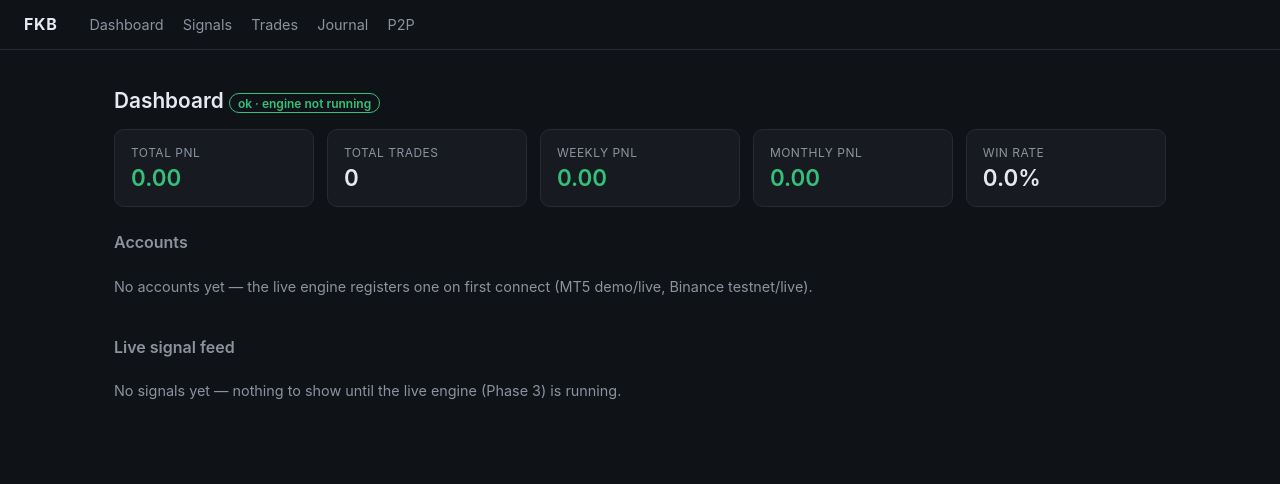
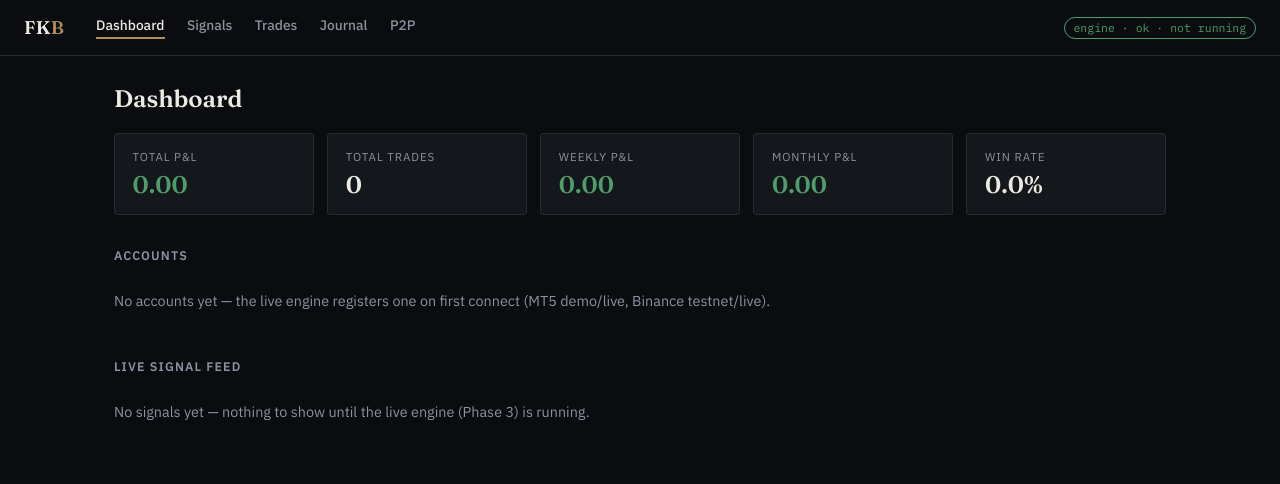
Before and after one commit to king-mwas/FKB, a FastAPI app: page / in a window 1280 px wide. Shown: the top 484 px of the page. Run offline with FastAPI, Linux system fonts and the light colour scheme; data that the repository does not hold is empty; some libraries are stand-ins or nearby versions.

Commit message:
Redesign webapp UI: Obsidian Ledger design system
Restyles every existing page (dashboard, signals, trades, journal, P2P)
with a chosen visual direction — graphite/brass palette, Fraunces for
numeric headlines, IBM Plex Sans/Mono for body and tabular data. Picked
from a 3-option preview (Obsidian Ledger / Private Bank Ivory / Emerald
Vault) built with the ui-ux-pro-max skill's design-system data.

- app.css: full token rewrite (--bg/--surface/--accent/--gain/--loss/
  --radius/--font-*), shared .pill (long/short) and .chip (status)
  components, tabular-nums on all numeric cells.
- base.html: Google Fonts, active-nav-link state via request.url.path,
  moved the engine health badge into the persistent topbar.
- dashboard.html: accounts table -> card grid.
- signals.html/trades.html/partials/recent_signals.html: direction and
  status now render as pills/chips via a shared _macros.html import
  instead of bare text, so long/short and pass/fail states read at a
  glance.
- No new backend functionality — the equity curve shown in the picked
  mockup uses the already-existing /api/equity endpoint but isn't wired
  into the dashboard here; happy to add it as a follow-up if wanted.

Verified by running the FastAPI app against a seeded demo DB and
screenshotting all five pages with headless Chromium.

```diff
--- a/webapp/frontend/static/css/app.css
+++ b/webapp/frontend/static/css/app.css
@@ -1,12 +1,21 @@
+/* Obsidian Ledger — graphite & brass. Chosen design direction, see design
+   preview shared with the owner (3 options: Obsidian Ledger / Private Bank
+   Ivory / Emerald Vault). Sharp edges, mono for data, serif for numeric
+   headlines. */
+
 :root {
-  --bg: #0f1216;
-  --panel: #171b21;
-  --border: #262b33;
-  --text: #e6e9ef;
-  --muted: #8b93a1;
-  --accent: #4f8cff;
-  --green: #35c07a;
-  --red: #e5534b;
+  --bg: #0A0C0F;
+  --surface: #14171C;
+  --border: #262B33;
+  --text: #EDEAE3;
+  --text-muted: #8B92A0;
+  --accent: #B08D57;
+  --gain: #4F9D69;
+  --loss: #C1543F;
+  --radius: 3px;
+  --font-display: 'Fraunces', Georgia, serif;
+  --font-body: 'IBM Plex Sans', -apple-system, "Segoe UI", Roboto, sans-serif;
+  --font-mono: 'IBM Plex Mono', "SF Mono", Consolas, monospace;
 }
 
 * { box-sizing: border-box; }
@@ -15,60 +24,159 @@ body {
   margin: 0;
   background: var(--bg);
   color: var(--text);
-  font-family: -apple-system, "Segoe UI", Roboto, sans-serif;
+  font-family: var(--font-body);
+  -webkit-font-smoothing: antialiased;
+}
+
+a { color: inherit; }
+a:focus-visible, button:focus-visible, [tabindex]:focus-visible {
+  outline: 2px solid var(--accent);
+  outline-offset: 2px;
 }
 
 .topbar {
   display: flex;
   align-items: center;
+  justify-content: space-between;
   gap: 2rem;
-  padding: 0.9rem 1.5rem;
+  padding: 1rem 1.5rem;
   border-bottom: 1px solid var(--border);
 }
 
-.brand { font-weight: 700; letter-spacing: 0.04em; }
+.topbar-left { display: flex; align-items: center; gap: 2rem; }
 
-.topbar nav { display: flex; gap: 1.2rem; }
-.topbar nav a { color: var(--muted); text-decoration: none; font-size: 0.9rem; }
+.brand {
+  font-family: var(--font-display);
+  font-size: 1.15rem;
+  font-weight: 600;
+  letter-spacing: 0.02em;
+  text-transform: uppercase;
+}
+.brand .accent { color: var(--accent); }
+
+.topbar nav { display: flex; gap: 1.4rem; }
+.topbar nav a {
+  color: var(--text-muted);
+  text-decoration: none;
+  font-size: 0.86rem;
+  font-weight: 500;
+  padding-bottom: 3px;
+  border-bottom: 2px solid transparent;
+}
 .topbar nav a:hover { color: var(--text); }
+.topbar nav a.active { color: var(--text); border-bottom-color: var(--accent); }
 
-.content { padding: 1.5rem; max-width: 1100px; margin: 0 auto; }
+.content { padding: 1.75rem 1.5rem 3rem; max-width: 1100px; margin: 0 auto; }
 
-h1, h2 { font-weight: 600; }
-h1 { font-size: 1.3rem; margin-bottom: 1rem; }
-h2 { font-size: 1rem; color: var(--muted); margin: 1.6rem 0 0.6rem; }
+h1, h2 { font-family: var(--font-display); font-weight: 600; }
+h1 {
+  font-size: 1.5rem;
+  margin: 0 0 1.25rem;
+  display: flex;
+  align-items: center;
+  gap: 0.75rem;
+}
+h2 {
+  font-size: 0.78rem;
+  text-transform: uppercase;
+  letter-spacing: 0.09em;
+  color: var(--text-muted);
+  font-family: var(--font-body);
+  font-weight: 600;
+  margin: 2rem 0 0.75rem;
+}
 
 .cards {
   display: grid;
   grid-template-columns: repeat(auto-fit, minmax(160px, 1fr));
-  gap: 0.8rem;
+  gap: 0.85rem;
   margin-bottom: 1rem;
 }
 
 .card {
-  background: var(--panel);
+  background: var(--surface);
   border: 1px solid var(--border);
-  border-radius: 10px;
-  padding: 0.9rem 1rem;
+  border-radius: var(--radius);
+  padding: 0.95rem 1.1rem;
 }
 
-.card .label { color: var(--muted); font-size: 0.75rem; text-transform: uppercase; letter-spacing: 0.04em; }
-.card .value { font-size: 1.4rem; font-weight: 600; margin-top: 0.3rem; }
-.value.pos { color: var(--green); }
-.value.neg { color: var(--red); }
+.card .label {
+  color: var(--text-muted);
+  font-size: 0.72rem;
+  text-transform: uppercase;
+  letter-spacing: 0.08em;
+}
+.card .value {
+  font-family: var(--font-display);
+  font-size: 1.5rem;
+  font-weight: 600;
+  margin-top: 0.35rem;
+  font-variant-numeric: tabular-nums;
+}
+.pos { color: var(--gain); }
+.neg { color: var(--loss); }
 
-table { width: 100%; border-collapse: collapse; font-size: 0.9rem; }
-th, td { text-align: left; padding: 0.5rem 0.6rem; border-bottom: 1px solid var(--border); }
-th { color: var(--muted); font-weight: 500; font-size: 0.75rem; text-transform: uppercase; }
+table { width: 100%; border-collapse: collapse; font-size: 0.88rem; }
+th, td {
+  text-align: left;
+  padding: 0.65rem 0.7rem;
+  border-bottom: 1px solid var(--border);
+  font-variant-numeric: tabular-nums;
+}
+th {
+  color: var(--text-muted);
+  font-weight: 600;
+  font-size: 0.7rem;
+  text-transform: uppercase;
+  letter-spacing: 0.07em;
+}
+tbody tr:last-child td { border-bottom: none; }
+.table-wrap { overflow-x: auto; }
 
-.empty { color: var(--muted); padding: 1rem 0; font-size: 0.9rem; }
+.mono { font-family: var(--font-mono); }
+
+.empty {
+  color: var(--text-muted);
+  padding: 1rem 0;
+  font-size: 0.9rem;
+}
 
 .badge {
   display: inline-block;
-  padding: 0.1rem 0.5rem;
+  padding: 0.15rem 0.55rem;
   border-radius: 999px;
-  font-size: 0.75rem;
+  font-size: 0.72rem;
+  font-family: var(--font-mono);
   border: 1px solid var(--border);
 }
-.badge.ok { color: var(--green); border-color: var(--green); }
-.badge.degraded { color: var(--red); border-color: var(--red); }
+.badge.ok { color: var(--gain); border-color: var(--gain); }
+.badge.degraded { color: var(--loss); border-color: var(--loss); }
+
+/* status/direction chips — shared by signals + trades tables */
+.pill {
+  display: inline-block;
+  padding: 0.15rem 0.55rem;
+  border-radius: 999px;
+  font-size: 0.72rem;
+  font-weight: 600;
+  font-family: var(--font-mono);
+}
+.pill.long { background: rgba(79, 157, 105, 0.16); color: var(--gain); }
+.pill.short { background: rgba(193, 84, 63, 0.16); color: var(--loss); }
+
+.chip {
+  display: inline-block;
+  padding: 0.15rem 0.55rem;
+  border-radius: 999px;
+  font-size: 0.72rem;
+  border: 1px solid var(--border);
+  color: var(--text-muted);
+  font-family: var(--font-mono);
+}
+.chip.emph { border-color: var(--accent); color: var(--accent); }
+.chip.gain { border-color: var(--gain); color: var(--gain); }
+
+@media (max-width: 640px) {
+  .topbar { flex-direction: column; align-items: flex-start; gap: 0.75rem; }
+  .content { padding: 1.25rem 1rem 2.5rem; }
+}
--- a/webapp/frontend/templates/base.html
+++ b/webapp/frontend/templates/base.html
@@ -4,19 +4,25 @@
   <meta charset="utf-8">
   <meta name="viewport" content="width=device-width, initial-scale=1">
   <title>{% block title %}FKB{% endblock %}</title>
+  <link rel="preconnect" href="https://fonts.googleapis.com">
+  <link rel="preconnect" href="https://fonts.gstatic.com" crossorigin>
+  <link rel="stylesheet" href="https://fonts.googleapis.com/css2?family=Fraunces:opsz,wght@9..144,400;9..144,500;9..144,600&family=IBM+Plex+Sans:wght@400;500;600&family=IBM+Plex+Mono:wght@400;500&display=swap">
   <link rel="stylesheet" href="/static/css/app.css">
   <script src="https://unpkg.com/htmx.org@1.9.12"></script>
 </head>
 <body>
   <header class="topbar">
-    <div class="brand">FKB</div>
-    <nav>
-      <a href="/">Dashboard</a>
-      <a href="/signals">Signals</a>
-      <a href="/trades">Trades</a>
-      <a href="/journal">Journal</a>
-      <a href="/p2p">P2P</a>
-    </nav>
+    <div class="topbar-left">
+      <div class="brand">FK<span class="accent">B</span></div>
+      <nav>
+        <a href="/" class="{{ 'active' if request.url.path == '/' else '' }}">Dashboard</a>
+        <a href="/signals" class="{{ 'active' if request.url.path == '/signals' else '' }}">Signals</a>
+        <a href="/trades" class="{{ 'active' if request.url.path == '/trades' else '' }}">Trades</a>
+        <a href="/journal" class="{{ 'active' if request.url.path == '/journal' else '' }}">Journal</a>
+        <a href="/p2p" class="{{ 'active' if request.url.path == '/p2p' else '' }}">P2P</a>
+      </nav>
+    </div>
+    <span id="engine-badge" hx-get="/partials/health" hx-trigger="load, every 10s" hx-swap="innerHTML"></span>
   </header>
   <main class="content">
     {% block content %}{% endblock %}
--- a/webapp/frontend/templates/dashboard.html
+++ b/webapp/frontend/templates/dashboard.html
@@ -1,7 +1,7 @@
 {% extends "base.html" %}
 {% block title %}Dashboard · FKB{% endblock %}
 {% block content %}
-  <h1>Dashboard <span id="engine-badge" hx-get="/partials/health" hx-trigger="load, every 10s" hx-swap="innerHTML"></span></h1>
+  <h1>Dashboard</h1>
 
   <div id="summary-cards" hx-get="/partials/summary" hx-trigger="load, every 10s" hx-swap="innerHTML">
     <div class="empty">Loading summary…</div>
@@ -9,20 +9,17 @@
 
   <h2>Accounts</h2>
   {% if accounts %}
-  <table>
-    <thead>
-      <tr><th>Broker</th><th>Mode</th><th>Label</th><th>Equity</th><th>Balance</th><th>Allocated capital</th></tr>
-    </thead>
-    <tbody>
-      {% for a in accounts %}
-      <tr>
-        <td>{{ a.broker }}</td><td>{{ a.mode }}</td><td>{{ a.label }}</td>
-        <td>{{ "%.2f"|format(a.equity) }}</td><td>{{ "%.2f"|format(a.balance) }}</td>
-        <td>{{ "%.2f"|format(a.allocated_capital) }}</td>
-      </tr>
-      {% endfor %}
-    </tbody>
-  </table>
+  <div class="cards">
+    {% for a in accounts %}
+    <div class="card">
+      <div class="label">{{ a.broker }} · {{ a.mode }}</div>
+      <div class="value mono">{{ "%.2f"|format(a.balance) }}</div>
+      <div class="empty" style="padding: 0.3rem 0 0; font-size: 0.78rem;">
+        equity {{ "%.2f"|format(a.equity) }} · alloc {{ "%.2f"|format(a.allocated_capital) }}
+      </div>
+    </div>
+    {% endfor %}
+  </div>
   {% else %}
     <div class="empty">No accounts yet — the live engine registers one on first connect (MT5 demo/live, Binance testnet/live).</div>
   {% endif %}
--- a/webapp/frontend/templates/journal.html
+++ b/webapp/frontend/templates/journal.html
@@ -5,9 +5,9 @@
   {% if entries %}
     {% for e in entries %}
     <div class="card" style="margin-bottom:0.7rem;">
-      <div class="label">{{ e.created_at }}{% if e.trade_id %} · trade #{{ e.trade_id }}{% endif %}</div>
-      {% if e.title %}<h2 style="margin-top:0.4rem;">{{ e.title }}</h2>{% endif %}
-      <div>{{ e.body }}</div>
+      <div class="label mono">{{ e.created_at }}{% if e.trade_id %} · trade #{{ e.trade_id }}{% endif %}</div>
+      {% if e.title %}<h2 style="margin: 0.5rem 0 0.4rem; text-transform: none; letter-spacing: normal; font-size: 1.1rem; color: var(--text);">{{ e.title }}</h2>{% endif %}
+      <div style="margin-top: 0.3rem;">{{ e.body }}</div>
     </div>
     {% endfor %}
   {% else %}
--- /dev/null
+++ b/webapp/frontend/templates/partials/_macros.html
@@ -0,0 +1,8 @@
+{% macro direction_pill(direction) %}
+<span class="pill {{ 'long' if direction == 1 else 'short' }}">{{ 'Long' if direction == 1 else 'Short' }}</span>
+{% endmacro %}
+
+{% macro status_chip(status) %}
+{%- set emph_statuses = ['confidence_pass', 'filled', 'open'] -%}
+<span class="chip {{ 'emph' if status in emph_statuses else '' }}">{{ status }}</span>
+{% endmacro %}
--- a/webapp/frontend/templates/partials/health_badge.html
+++ b/webapp/frontend/templates/partials/health_badge.html
@@ -1,3 +1,3 @@
 <span class="badge {{ 'ok' if health.status == 'ok' else 'degraded' }}">
-  {{ health.status }}{% if not health.engines %} · engine not running{% endif %}
+  engine · {{ health.status }}{% if not health.engines %} · not running{% endif %}
 </span>
--- a/webapp/frontend/templates/partials/recent_signals.html
+++ b/webapp/frontend/templates/partials/recent_signals.html
@@ -1,19 +1,23 @@
+{% import "partials/_macros.html" as m %}
 {% if signals %}
+<div class="table-wrap">
 <table>
   <thead>
-    <tr><th>Time</th><th>Symbol</th><th>Variant</th><th>Kind</th><th>Confidence</th><th>Status</th></tr>
+    <tr><th>Time</th><th>Symbol</th><th>Variant</th><th>Kind</th><th>Dir</th><th>Confidence</th><th>Status</th></tr>
   </thead>
   <tbody>
     {% for s in signals %}
     <tr>
-      <td>{{ s.created_at }}</td><td>{{ s.symbol }}</td><td>{{ s.variant }}</td>
-      <td>{{ s.event_kind }}</td>
-      <td>{{ s.confidence_score if s.confidence_score is not none else "—" }}</td>
-      <td>{{ s.status }}</td>
+      <td class="mono">{{ s.created_at }}</td><td class="mono">{{ s.symbol }}</td><td>{{ s.variant }}</td>
+      <td class="mono">{{ s.event_kind }}</td>
+      <td>{{ m.direction_pill(s.direction) }}</td>
+      <td class="mono">{{ s.confidence_score if s.confidence_score is not none else "—" }}</td>
+      <td>{{ m.status_chip(s.status) }}</td>
     </tr>
     {% endfor %}
   </tbody>
 </table>
+</div>
 {% else %}
 <div class="empty">No signals yet — nothing to show until the live engine (Phase 3) is running.</div>
 {% endif %}
--- a/webapp/frontend/templates/partials/summary_cards.html
+++ b/webapp/frontend/templates/partials/summary_cards.html
@@ -1,6 +1,6 @@
 <div class="cards">
   <div class="card">
-    <div class="label">Total PnL</div>
+    <div class="label">Total P&amp;L</div>
     <div class="value {{ 'pos' if summary.total_pnl >= 0 else 'neg' }}">{{ "%.2f"|format(summary.total_pnl) }}</div>
   </div>
   <div class="card">
@@ -8,11 +8,11 @@
     <div class="value">{{ summary.total_trades }}</div>
   </div>
   <div class="card">
-    <div class="label">Weekly PnL</div>
+    <div class="label">Weekly P&amp;L</div>
     <div class="value {{ 'pos' if summary.weekly_pnl >= 0 else 'neg' }}">{{ "%.2f"|format(summary.weekly_pnl) }}</div>
   </div>
   <div class="card">
-    <div class="label">Monthly PnL</div>
+    <div class="label">Monthly P&amp;L</div>
     <div class="value {{ 'pos' if summary.monthly_pnl >= 0 else 'neg' }}">{{ "%.2f"|format(summary.monthly_pnl) }}</div>
   </div>
   <div class="card">
```
Also changed, not shown: webapp/frontend/templates/p2p.html (+5 -3 lines), webapp/frontend/templates/signals.html (+9 -5 lines), webapp/frontend/templates/trades.html (+10 -5 lines).
